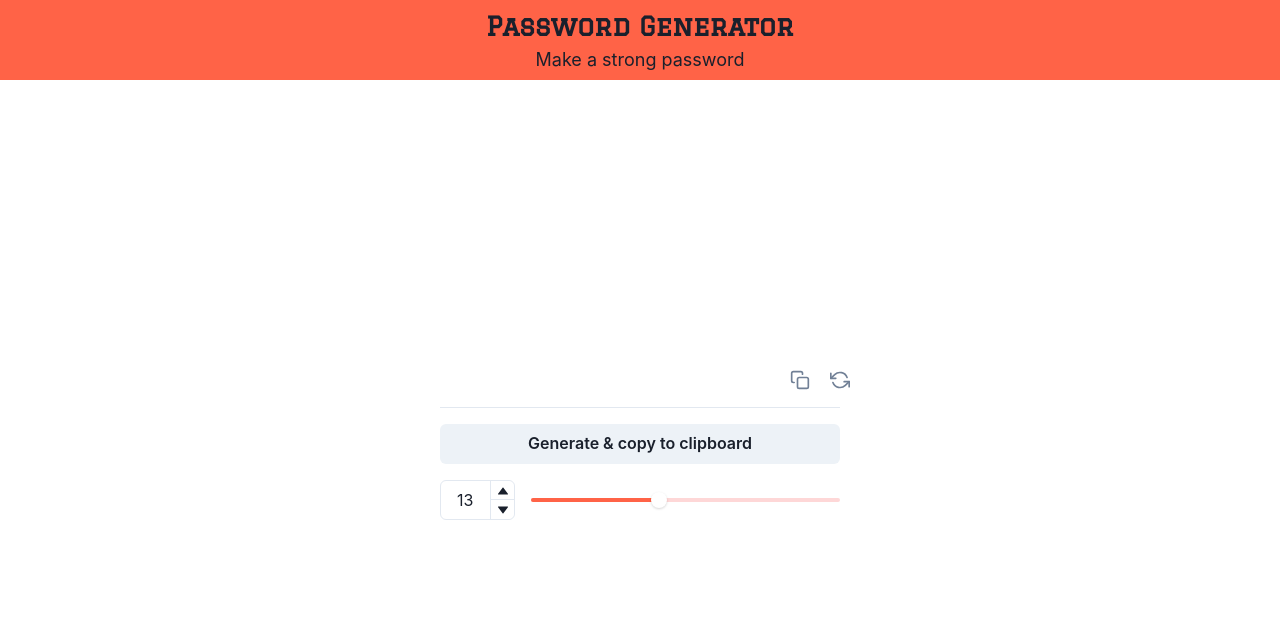
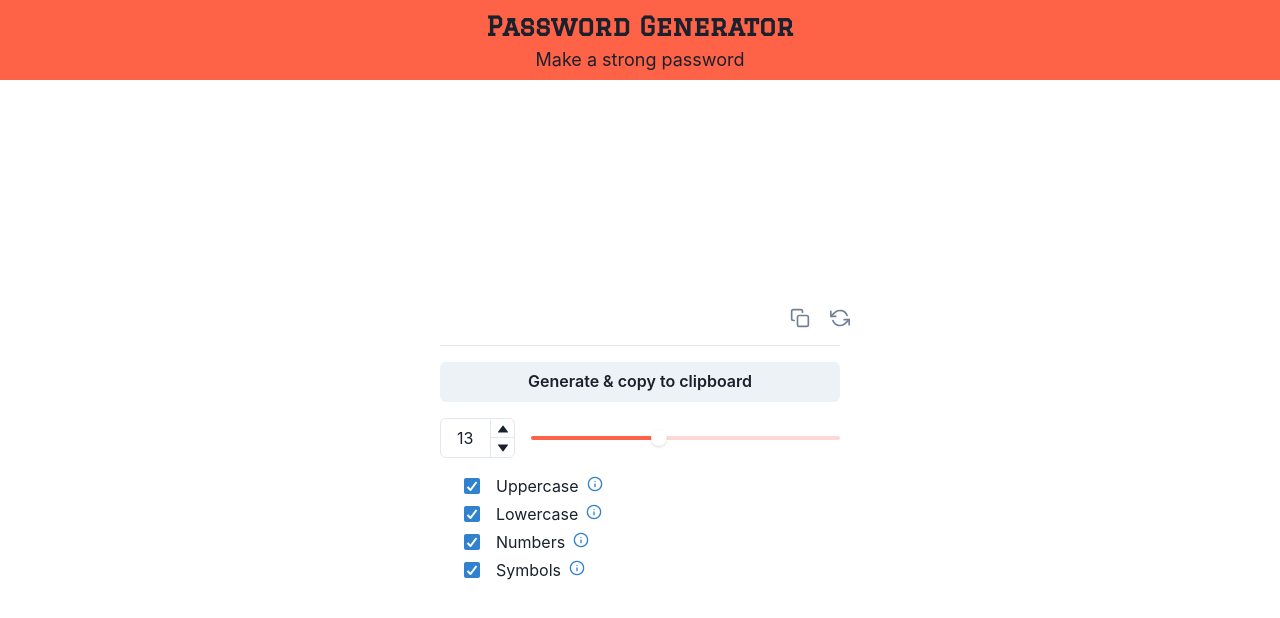
Before and after one commit to kristenprescott/password-generator, a React (Create React App) app: page / in a window 1280 px wide. Shown: the top 618 px of the page. Built offline with nearby package versions, Linux system fonts and the light colour scheme.

Commit message:
added options

```diff
--- a/src/components/Display.tsx
+++ b/src/components/Display.tsx
@@ -1,15 +1,20 @@
-import { FiCopy, FiRefreshCcw } from "react-icons/fi";
+import { FiCopy, FiInfo, FiRefreshCcw } from "react-icons/fi";
 import {
   Button,
+  Checkbox,
+  HStack,
   Icon,
   Input,
   InputGroup,
   InputRightElement,
   Stack,
+  Text,
+  Tooltip,
 } from "@chakra-ui/react";
 import { InlineStylesModel } from "models/InlineStylesModel";
 import { useState, useRef } from "react";
 import { PasswordLengthInputs } from "./PasswordLengthInputs";
+import { uppercase, lowercase, numbers, symbols } from "../common/characters";
 
 const styles: InlineStylesModel = {
   main: {
@@ -27,12 +32,42 @@ export const Display = (): JSX.Element => {
   const [password, _setPassword] = useState("");
   const [passwordLength, _setPasswordLength] = useState(13);
 
+  const [includeUpper, _setIncludeUpper] = useState(true);
+  const [includeLower, _setIncludeLower] = useState(true);
+  const [includeNumbers, _setIncludeNumbers] = useState(true);
+  const [includeSymbols, _setIncludeSymbols] = useState(true);
+
   const passwordRef = useRef(null);
 
+  const handleUpperChange = (e: React.ChangeEvent<HTMLInputElement>) => {
+    if (e.target.checked === false) _setIncludeUpper(false);
+    if (e.target.checked === true) _setIncludeUpper(true);
+  };
+  const handleLowerChange = (e: React.ChangeEvent<HTMLInputElement>) => {
+    if (e.target.checked === false) _setIncludeLower(false);
+    if (e.target.checked === true) _setIncludeLower(true);
+  };
+  const handleNumbersChange = (e: React.ChangeEvent<HTMLInputElement>) => {
+    if (e.target.checked === false) _setIncludeNumbers(false);
+    if (e.target.checked === true) _setIncludeNumbers(true);
+  };
+  const handleSymbolsChange = (e: React.ChangeEvent<HTMLInputElement>) => {
+    if (e.target.checked === false) _setIncludeSymbols(false);
+    if (e.target.checked === true) _setIncludeSymbols(true);
+  };
+
   const randomizePassword = () => {
+    if (!includeUpper && !includeLower && !includeNumbers && !includeSymbols)
+      alert("Must check at least one option!");
+
     let randomPassword = "";
-    let charset =
-      "ABCDEFGHIJKLMNOPQRSTUVWXYZabcdefghijklmnopqrstuvwxyz0123456789!'^+%&/()=?_#$½§{[]}|;:>÷`<.*-@é";
+    let charset = "";
+
+    if (includeUpper) charset = charset + uppercase;
+    if (includeLower) charset = charset + lowercase;
+    if (includeNumbers) charset = charset + numbers;
+    if (includeSymbols) charset = charset + symbols;
+
     for (let i = 1; i <= passwordLength; i++) {
       const char = Math.floor(Math.random() * charset.length + 1);
       randomPassword += charset.charAt(char);
@@ -86,6 +121,72 @@ export const Display = (): JSX.Element => {
           passwordLength={passwordLength}
           _setPasswordLength={_setPasswordLength}
         />
+
+        <Stack pl={6} mt={1} spacing={1}>
+          <Checkbox
+            isChecked={includeUpper}
+            onChange={handleUpperChange}
+            spacing="1rem"
+            defaultChecked
+          >
+            <HStack direction="row" isInline>
+              <Text>Uppercase</Text>
+              <Tooltip label="ABCDEFGHIJKLMNOPQRSTUVWXYZ" hasArrow>
+                <span>
+                  <Icon as={FiInfo} w={4} h={4} color="blue.500" />
+                </span>
+              </Tooltip>
+            </HStack>
+          </Checkbox>
+
+          <Checkbox
+            isChecked={includeLower}
+            onChange={handleLowerChange}
+            spacing="1rem"
+            defaultChecked
+          >
+            <HStack direction="row" isInline>
+              <Text>Lowercase</Text>
+              <Tooltip label="abcdefghijklmnopqrstuvwxyz" hasArrow>
+                <span>
+                  <Icon as={FiInfo} w={4} h={4} color="blue.500" />
+                </span>
+              </Tooltip>
+            </HStack>
+          </Checkbox>
+
+          <Checkbox
+            isChecked={includeNumbers}
+            onChange={handleNumbersChange}
+            spacing="1rem"
+            defaultChecked
+          >
+            <HStack direction="row" isInline>
+              <Text>Numbers</Text>
+              <Tooltip label="0123456789" hasArrow>
+                <span>
+                  <Icon as={FiInfo} w={4} h={4} color="blue.500" />
+                </span>
+              </Tooltip>
+            </HStack>
+          </Checkbox>
+
+          <Checkbox
+            isChecked={includeSymbols}
+            onChange={handleSymbolsChange}
+            spacing="1rem"
+            defaultChecked
+          >
+            <HStack direction="row" isInline>
+              <Text>Symbols</Text>
+              <Tooltip label="!'^+%&/()=?_#$½§{[]}|;:>÷`<.*-@é" hasArrow>
+                <span>
+                  <Icon as={FiInfo} w={4} h={4} color="blue.500" />
+                </span>
+              </Tooltip>
+            </HStack>
+          </Checkbox>
+        </Stack>
       </Stack>
     </div>
   );
```
